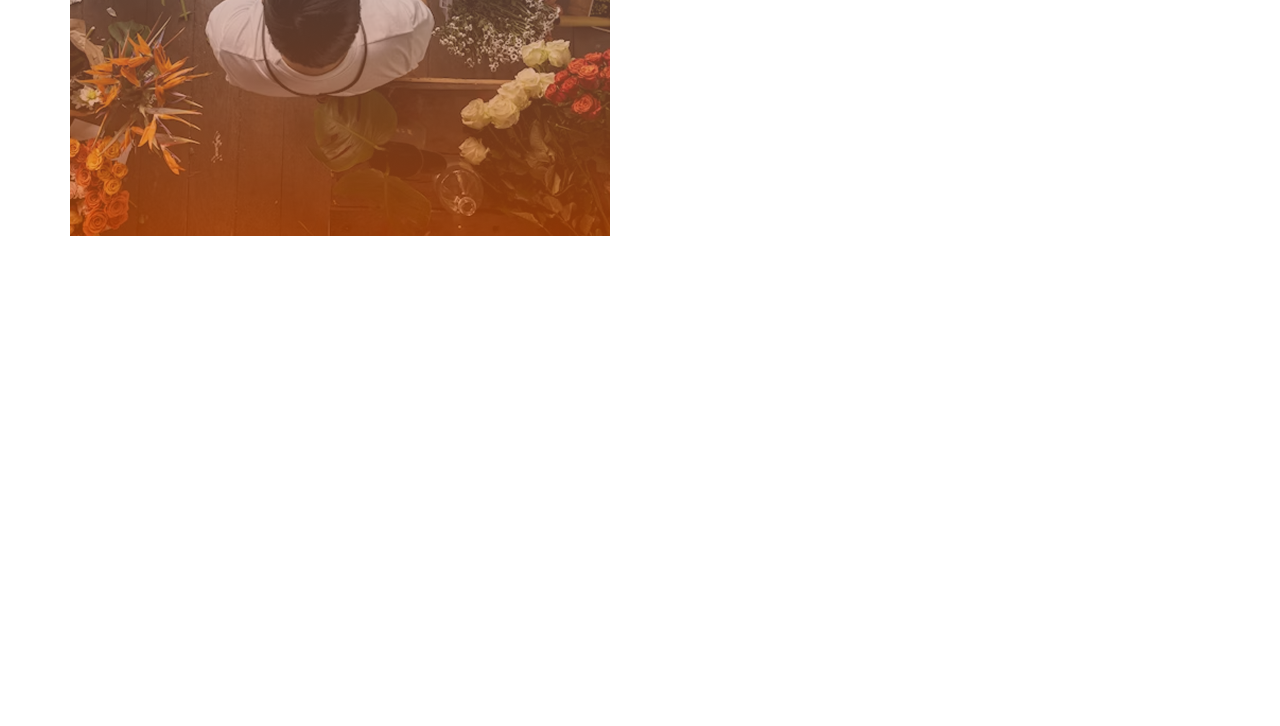
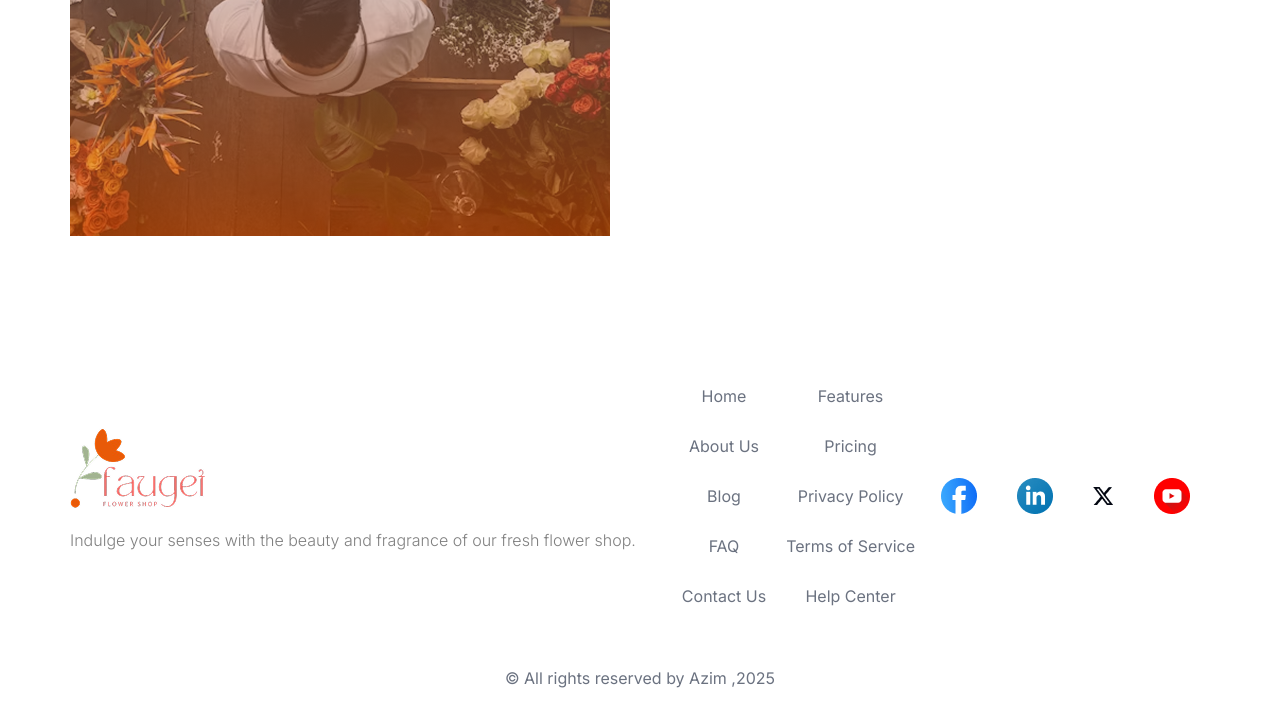
Before and after one commit to Ashiqweb123/flower-shop-site, a plain HTML site: page index.html in a window 1280 px wide. Shown: the part 2278-3004 px from the top of the page. Before the commit the page ends 2618 px from the top, so only its background shows below. Drawn offline with Linux system fonts and the light colour scheme.

Commit message:
footer-add

```diff
--- a/index.html
+++ b/index.html
@@ -185,6 +185,40 @@
       </section>
     </main>
 
-    <footer></footer>
+    <footer>
+      <section>
+        <div class="footer-container">
+          <div class="footer-logo">
+            <img src="./assets/logo.png" alt="">
+            <h3 class="inter-font">Indulge your senses with the beauty and fragrance of our fresh flower shop. </h3>
+          </div>
+          <div class="footer-nav  ">
+            <ul class="footer-flex inter-font">
+              <div>
+              <li>Home</li>
+              <li>About Us</li>
+              <li>Blog</li>
+              <li>FAQ</li>
+              <li>Contact Us</li>
+              </div>
+              <div>
+                <li>Features</li>
+              <li>Pricing</li>
+              <li>Privacy Policy</li>
+              <li>Terms of Service</li>
+              <li>Help Center</li>
+              </div>
+            </ul>
+          </div>
+          <div class="footer-icon">
+            <img src="./assets/icon-facebook.png" alt="">
+            <img src="./assets/icon-linkedin.png" alt="">
+            <img src="./assets/icon-twitter.png" alt="">
+            <img src="./assets/icon-youtube.png" alt="">
+          </div>
+        </div>
+        <p class="inter-font">&copy; All rights reserved by Azim ,2025</p>
+      </section>
+    </footer>
   </body>
 </html>
--- a/styles/style.css
+++ b/styles/style.css
@@ -13,7 +13,8 @@
 .span-color {
   color: #e95a08;
 }
-main {
+main,
+footer {
   width: 1140px;
   margin: 0 auto;
 }
@@ -137,6 +138,48 @@ section {
 .lover-desc {
   color: #00000080;
 }
+footer ul li {
+  list-style: none;
+  color: rgb(107, 114, 128);
+}
+.footer-container {
+  display: flex;
+  justify-content: space-between;
+  align-items: center;
+}
+.footer-logo h3 {
+  color: rgba(0, 0, 0, 0.5);
+  font-size: 1rem;
+  font-weight: 300;
+  text-align: left;
+}
+.footer-flex {
+  display: flex;
+  justify-content: space-between;
+  align-items: center;
+  gap: 20px;
+}
+.footer-flex div li {
+  margin: 30px 0;
+  text-align: center;
+}
+.footer-nav h3 {
+  color: rgb(107, 114, 128);
+
+  font-size: 16px;
+}
+.footer-icon {
+  display: flex;
+  justify-content: center;
+  align-items: center;
+}
+.footer-icon img {
+  margin: 10px 20px;
+}
+footer p {
+  text-align: center;
+  color: rgb(107, 114, 128);
+}
 /* -------media query-css------- */
 /* nav-bar-media -query */
 @media screen and (max-width: 576px) {
@@ -169,7 +212,8 @@ section {
     display: none;
   }
   /* nav-bar-media -query */
-  main {
+  main,
+  footer {
     width: 100%;
   }
   .section-title {
@@ -202,5 +246,15 @@ section {
   .image .flower-store {
     width: 100%;
   }
+  .footer-container,
+  .footer-flex {
+    flex-direction: column;
+  }
+  .footer-flex {
+    gap: 5px;
+  }
+  .footer-flex div li {
+    margin: 10px 0;
+  }
 }
 /* -------media query-css------- */
```
